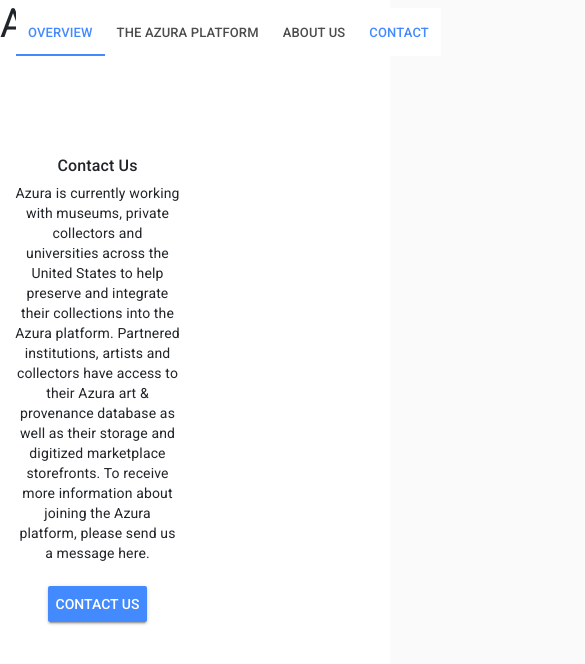
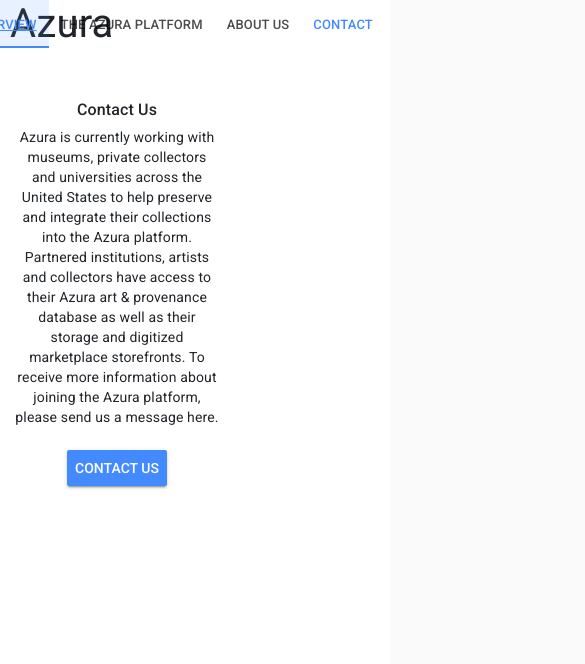
Before and after one commit to AndrewHyeon-JahnelGroup/AZ_proto, a Vue app: page /contact in a window 390 px wide. Shown: the top 664 px of the page, 585 px wide, since content can reach past the window. Built offline with nearby package versions, Linux system fonts and the light colour scheme.

Commit message:
switchimg machines

```diff
--- a/src/App.vue
+++ b/src/App.vue
@@ -42,7 +42,11 @@
 
 <style scoped>
 .nav{
-  /* position: sticky; */
+  position: fixed;
+  z-index: 2;
+  margin: 10px;
+  margin-top: 0px;
+  width: 100%;
 }
 body{
   width: auto;
@@ -67,6 +71,7 @@
   border: 0px;
   padding: 0px;
   width: 100%;
+  z-index: 1;
 }
 #app {
   font-family: 'Avenir', Helvetica, Arial, sans-serif;
--- a/src/components/AboutPage.vue
+++ b/src/components/AboutPage.vue
@@ -19,11 +19,14 @@
 
 <script>
 import { Carousel, Slide } from 'vue-carousel'
+import Provenance from './overview/provenance'
+
 export default {
   name: 'AboutPage',
   components: {
     Carousel,
-    Slide
+    Slide,
+    Provenance
   },
   methods: {
     showSlides: function showSlides(n) {
--- a/src/components/ContactPage.vue
+++ b/src/components/ContactPage.vue
@@ -31,7 +31,7 @@
 
 <style>
 .contactus {
-  width: 50%;
+  width: 60%;
   top: 100px;
   text-align: center
 }
--- a/src/components/EmailModal.vue
+++ b/src/components/EmailModal.vue
@@ -64,7 +64,7 @@
   padding: 20px;
 }
 .md-dialog {
-  width: 30%;
+  width: 40%;
 }
 
 .row{}
--- a/src/components/NavBar.vue
+++ b/src/components/NavBar.vue
@@ -5,9 +5,9 @@
         <div class="col-md-4">
           <h1>Azura</h1>
         </div>
-        <div class="navbar col-md-8">
-          <md-tabs md-sync-route>
-            <md-tab id="tab-home" md-label="Overview" to="/"></md-tab>
+        <div class="navbar col-md-4">
+          <md-tabs class="md-transparent" md-sync-route>
+            <md-tab class="md-transparent" id="tab-home" md-label="Overview" to="/"></md-tab>
             <md-tab id="tab-pages" md-label="The Azura Platform" to="/about"></md-tab>
             <md-tab id="tab-posts" md-label="About Us" to="/team"></md-tab>
             <md-tab id="tab-settings" md-label="Contact" to="/contact"></md-tab>
@@ -33,12 +33,21 @@
 .container{
   margin: 0px;
   padding: 0px;
+  background-color: rgba(0,0,0,0)
+
 }
 
 .navbar {
   position: absolute;
   float: right;
-  right: 0px;
+  right: 50px;
+  margin: 0px;
+  padding: 0px;
+  background-color: rgba(0,0,0,0)
+}
+
+#tab-home{
+  background-color: rgba(0,0,0,0)
 }
 
 .navcontainer{
--- a/src/components/overview/provenance.vue
+++ b/src/components/overview/provenance.vue
@@ -2,6 +2,11 @@
 </template>
 
 <script>
+export default {
+  name: 'Provenance',
+
+}
+
 </script>
 
 <style>
```
Also changed, not shown: 1 other file (tests, documents, lock files or other folders).
